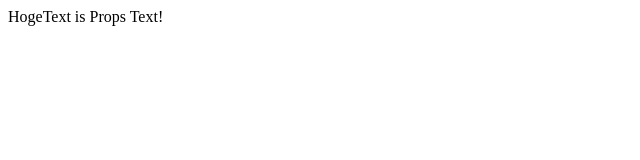
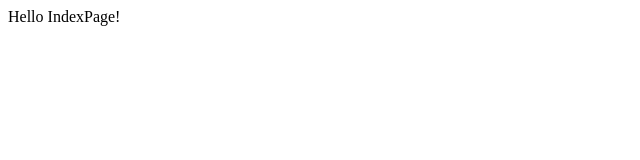
Before and after one commit to JUNNETWORKS/42-ft_transcendence, a React (Vite) app in the folder frontend/: page / in a window 1280 px wide. Shown: the top 160 px of the page, without its empty margins (0-640 px from the left). Built offline with nearby package versions, Linux system fonts and the light colour scheme.

Commit message:
index.tsxを追加
ルーティングを追加

```diff
--- /dev/null
+++ b/frontend/src/features/Index/Index.tsx
@@ -0,0 +1,3 @@
+export const Index = () => {
+  return <div>Hello IndexPage!</div>;
+};
--- a/frontend/src/routes/AppRoutes.tsx
+++ b/frontend/src/routes/AppRoutes.tsx
@@ -1,8 +1,12 @@
 import { useRoutes } from 'react-router-dom';
 import { Hoge } from '@/features/Hoge/Hoge';
+import { Index } from '@/features/Index/Index';
 
 export const AppRoutes = () => {
-  const commonRoutes = [{ path: '/', element: <Hoge /> }];
+  const commonRoutes = [
+    { path: '/', element: <Index /> },
+    { path: '/Hoge', element: <Hoge /> },
+  ];
   const routeElements = useRoutes([...commonRoutes]);
 
   return <>{routeElements}</>;
```
